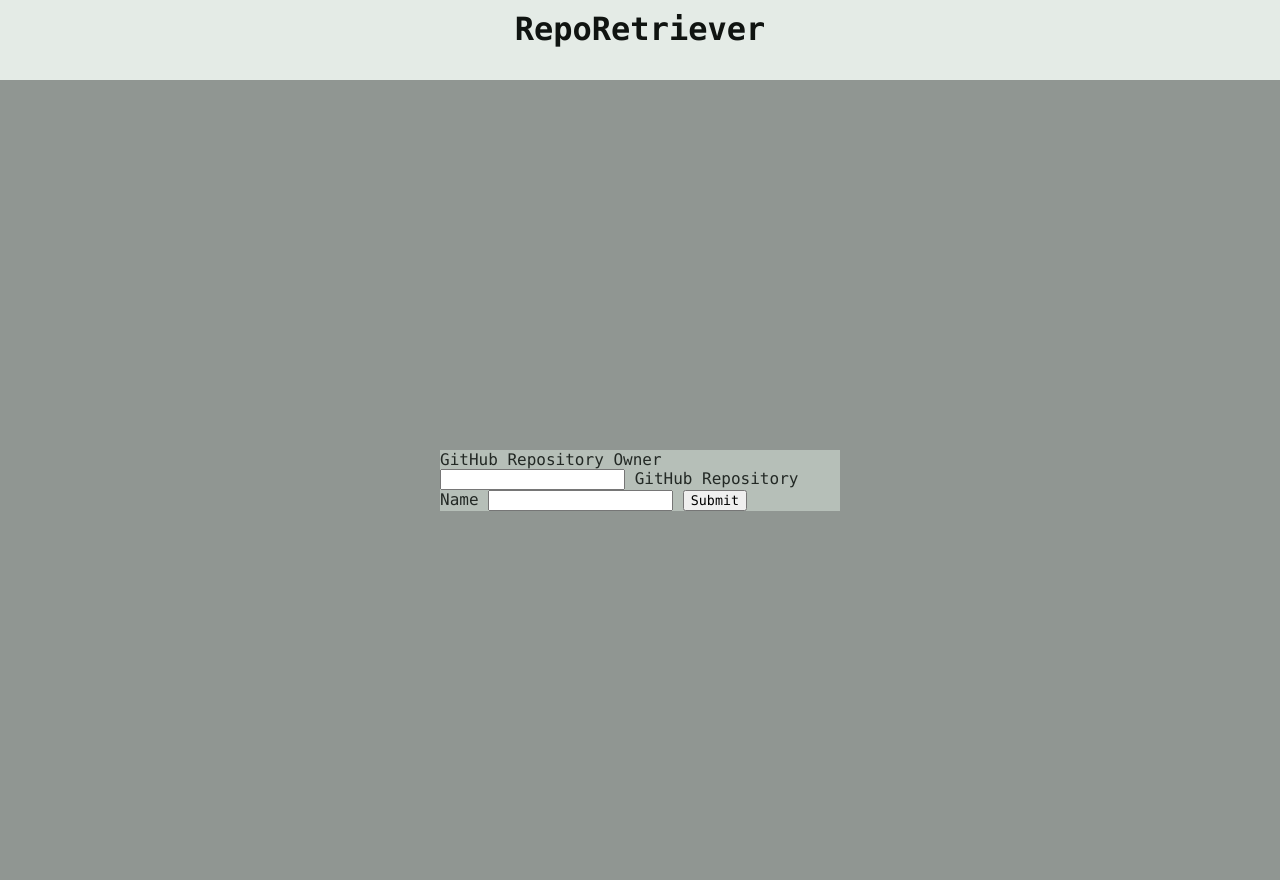
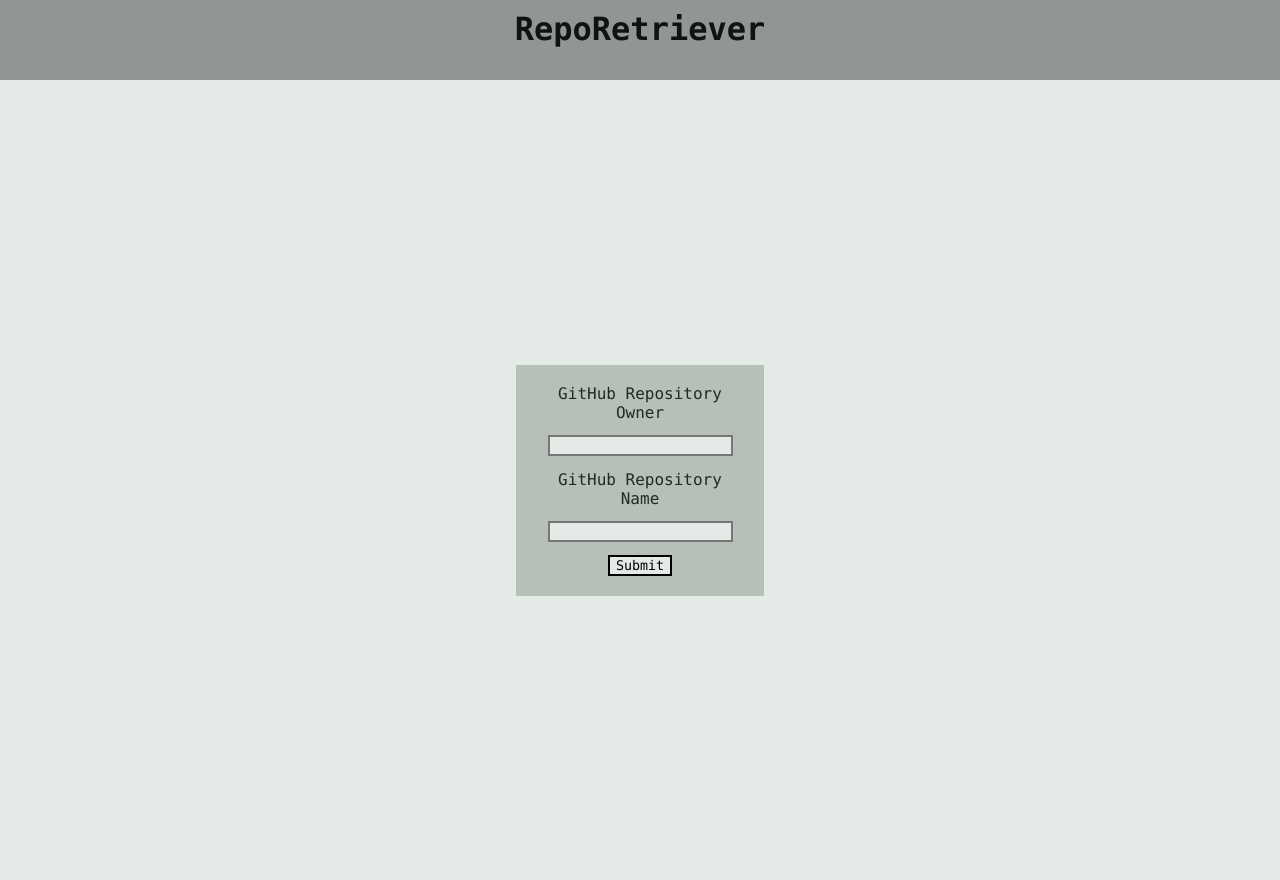
Before and after one commit to FroSty361/repo-retriever, a Flask app: page / in a window 1280 px wide. Run offline with Flask 3, Linux system fonts and the light colour scheme.

Commit message:
style: update form and directory ui

```diff
--- a/app/static/css/base.css
+++ b/app/static/css/base.css
@@ -1,12 +1,12 @@
 body {
-    background-color: #909692;
+    background-color: #E4EBE6;
 
     margin: 0;
     padding: 0;
 }
 
 header {
-    background-color: #E4EBE6;
+    background-color: #909692;
     height: 10vh;
 
     display: flex;
--- a/app/static/css/index.css
+++ b/app/static/css/index.css
@@ -9,7 +9,25 @@
     background-color: #B6BFB8;
     color: #232925;
     font-family: 'Consolas', 'Menlo', 'DejaVu Sans Mono', 'Bitstream Vera Sans Mono', monospace;
+    text-align: center;
+
+    padding: 1%;
+
+    flex-direction: column;
+    display: flex;
+    justify-content: center;
+    align-items: center;
 
     width: 100%;
-    max-width: 400px;
+    max-width: fit-content;
 }
+
+#repositoryForm input {
+    background-color: #e4ebe6;
+
+    border-style: solid;
+}
+
+.repositoryFormElement {
+    margin: 3%;
+}
--- a/app/templates/home/index.html
+++ b/app/templates/home/index.html
@@ -17,13 +17,13 @@
 
 <div id="repositoryFormContainer">
     <form id="repositoryForm" action="/repo-result/" method="post">
-        <label for="repoOwner">GitHub Repository Owner</label>
-        <input type="text" id="repoOwner" name="repoOwner" pattern="^[a-zA-Z0-9](?:[a-zA-Z0-9]|-(?=[a-zA-Z0-9])){0,38}$" required />
+        <label for="repoOwner" class="repositoryFormElement">GitHub Repository Owner</label>
+        <input type="text" id="repoOwner" class="repositoryFormElement" name="repoOwner" pattern="^[a-zA-Z0-9](?:[a-zA-Z0-9]|-(?=[a-zA-Z0-9])){0,38}$" required />
 
-        <label for="repoName">GitHub Repository Name</label>
-        <input type="text" id="repoName" name="repoName" pattern="^[a-zA-Z0-9._-]{1,100}$" required />
+        <label for="repoName" class="repositoryFormElement">GitHub Repository Name</label>
+        <input type="text" id="repoName" class="repositoryFormElement" name="repoName" pattern="^[a-zA-Z0-9._-]{1,100}$" required />
 
-        <input type="submit" name="Submit" style="font-family: 'Consolas', 'Menlo', 'DejaVu Sans Mono', 'Bitstream Vera Sans Mono', monospace;">
+        <input type="submit" class="repositoryFormElement" name="Submit" style="font-family: 'Consolas', 'Menlo', 'DejaVu Sans Mono', 'Bitstream Vera Sans Mono', monospace;">
     </form>
 </div>
 
```
Also changed, not shown: app/static/css/result.css (+13 -3 lines), app/templates/result/result.html (+5 -4 lines).
